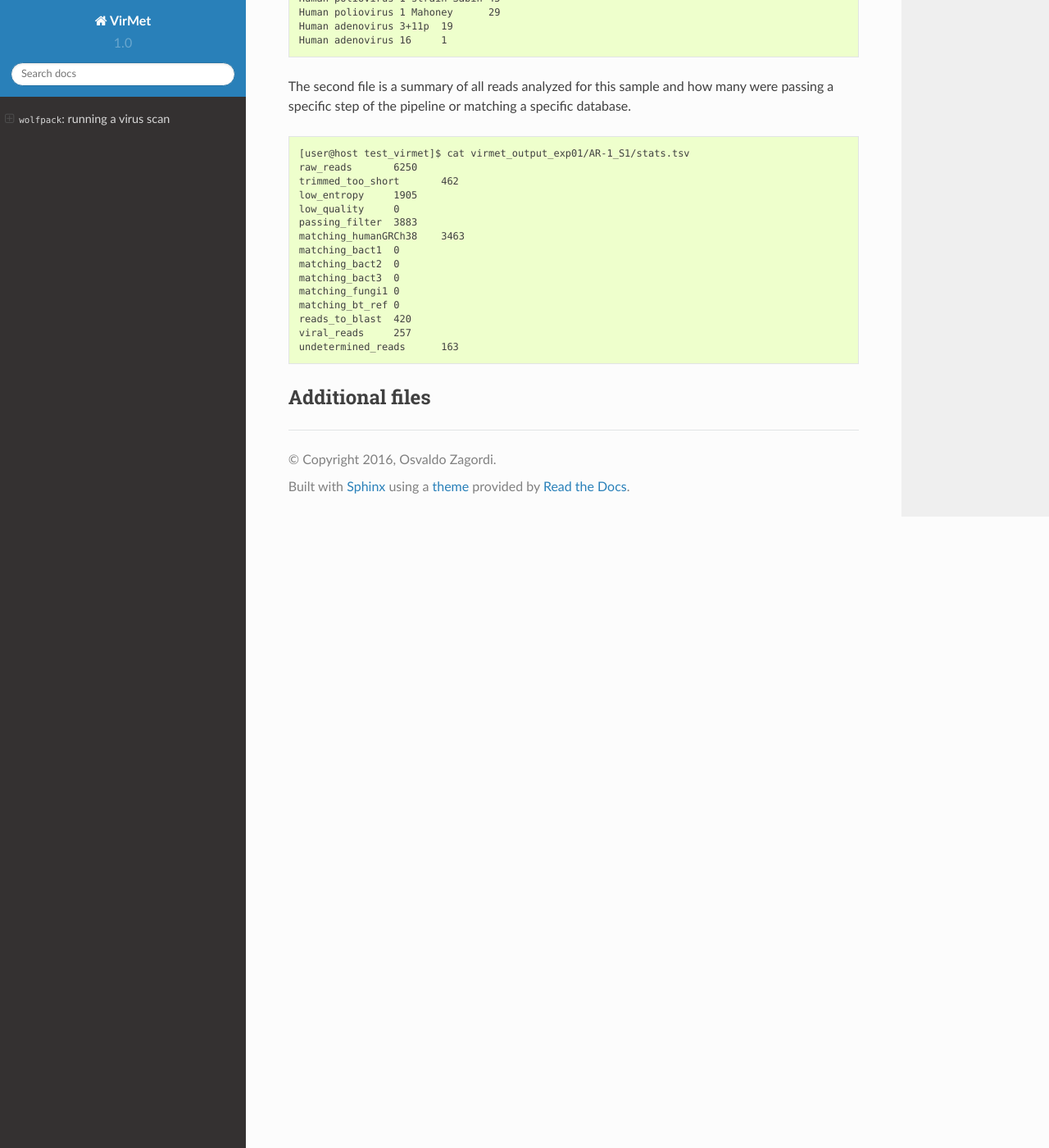
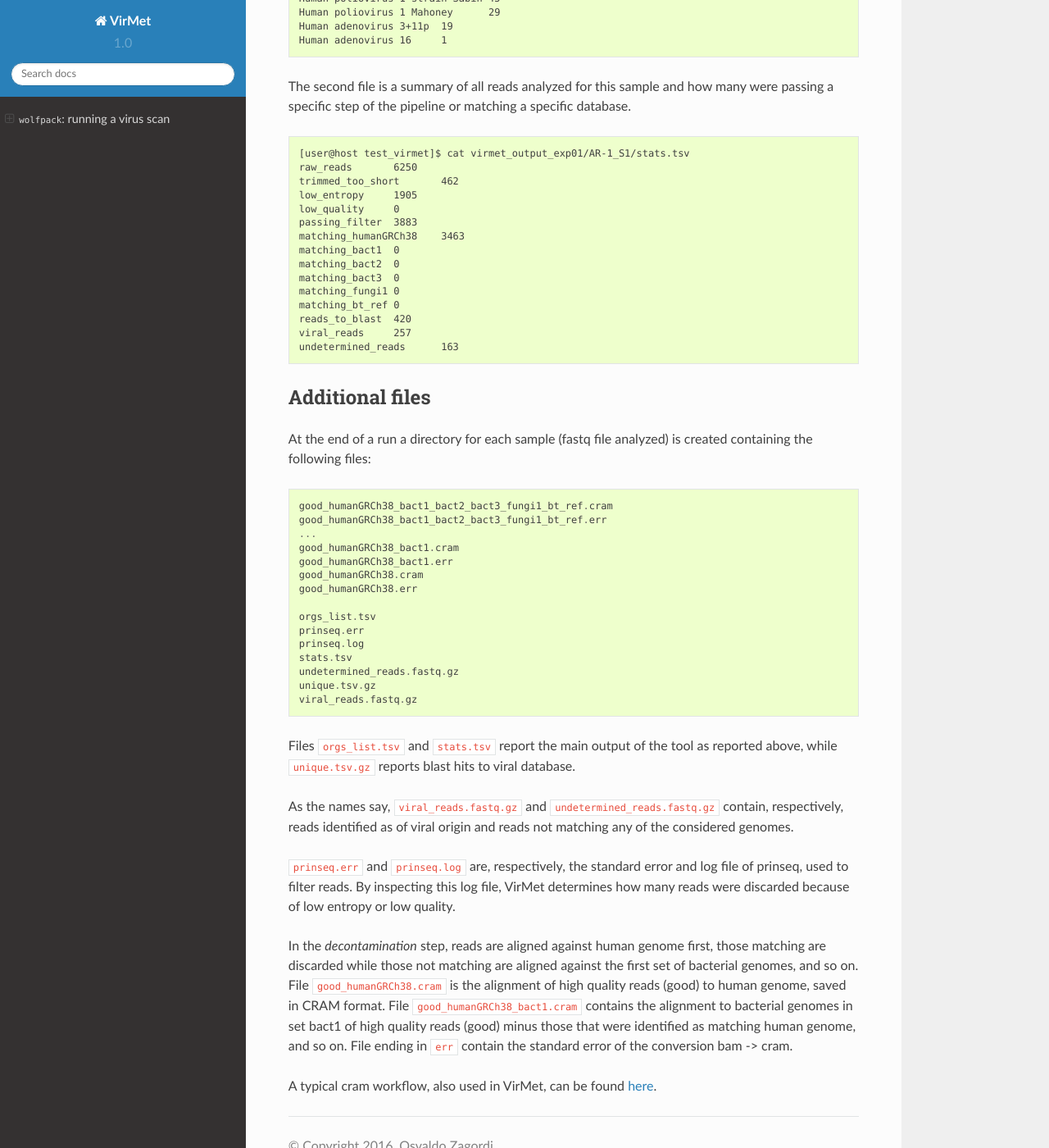
Before and after one commit to medvir/VirMet, a Sphinx documentation site: the page built from docs/virus_scan.md, in a window 1280 px wide and 1400 px high, scrolled down 788 px. Shown: the whole window at 82% size. Built offline with Sphinx 7.4.7 and the Read the Docs theme 2.0.0, drawn with Linux system fonts in a browser that asks for light colours.

Commit message:
Description of additional files [ci skip]

```diff
--- a/docs/virus_scan.md
+++ b/docs/virus_scan.md
@@ -55,3 +55,43 @@ were passing a specific step of the pipeline or matching a specific database.
 
 
 #### Additional files
+At the end of a run a directory for each sample (fastq file analyzed) is
+created containing the following files:
+
+    good_humanGRCh38_bact1_bact2_bact3_fungi1_bt_ref.cram
+    good_humanGRCh38_bact1_bact2_bact3_fungi1_bt_ref.err
+    ...
+    good_humanGRCh38_bact1.cram
+    good_humanGRCh38_bact1.err
+    good_humanGRCh38.cram
+    good_humanGRCh38.err
+
+    orgs_list.tsv
+    prinseq.err
+    prinseq.log
+    stats.tsv
+    undetermined_reads.fastq.gz
+    unique.tsv.gz
+    viral_reads.fastq.gz
+
+Files `orgs_list.tsv` and `stats.tsv` report the main output of the tool as
+reported above, while `unique.tsv.gz` reports blast hits to viral database.
+
+As the names say, `viral_reads.fastq.gz` and `undetermined_reads.fastq.gz`
+contain, respectively, reads identified as of viral origin and reads not
+matching any of the considered genomes.
+
+`prinseq.err` and `prinseq.log` are, respectively, the standard error and log
+file of prinseq, used to filter reads. By inspecting this log file, VirMet
+determines how many reads were discarded because of low entropy or low quality.
+
+In the _decontamination_ step, reads are aligned against human genome first,
+those matching are discarded while those not matching are aligned against
+the first set of bacterial genomes, and so on.
+File `good_humanGRCh38.cram` is the alignment of high quality reads (good) to
+human genome, saved in CRAM format. File `good_humanGRCh38_bact1.cram` contains
+the alignment to bacterial genomes in set bact1 of high quality reads (good) minus
+those that were identified as matching human genome, and so on. File ending in
+`err` contain the standard error of the conversion bam -> cram.
+
+A typical cram workflow, also used in VirMet, can be found [here](http://www.htslib.org/workflow/#mapping_to_cram).
```
Also changed, not shown: 1 other file.
